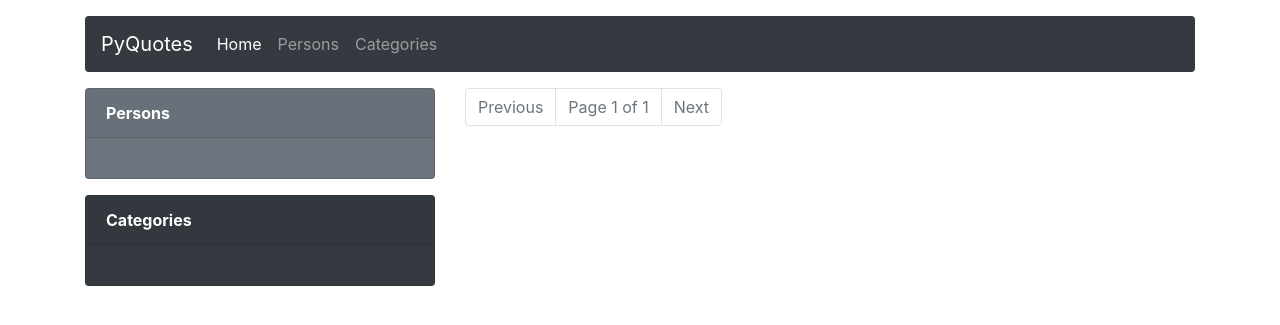
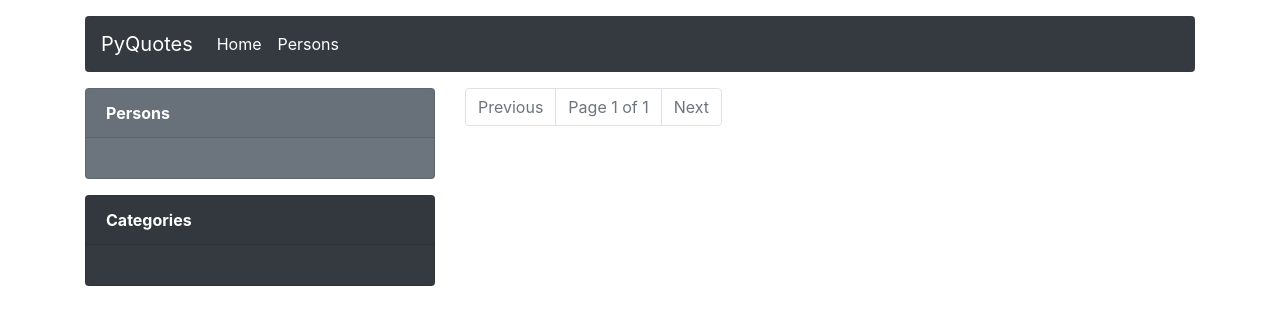
Before and after one commit to mavenium/PyQuotes, a Django app: page / in a window 1280 px wide. Shown: the top 325 px of the page. Run offline with Django 3.2, Linux system fonts and the light colour scheme; data that the repository does not hold is empty; some libraries are stand-ins or nearby versions.

Commit message:
remove Category page url :)

```diff
--- a/templates/master.html
+++ b/templates/master.html
@@ -27,13 +27,10 @@
                   <div class="collapse navbar-collapse" id="navbarNav">
                     <ul class="navbar-nav">
                       <li class="nav-item active">
-                        <a class="nav-link" href="{% url 'index' %}">Home <span class="sr-only">(current)</span></a>
+                        <a class="nav-link" href="{% url 'index' %}">Home</a>
                       </li>
-                      <li class="nav-item">
+                      <li class="nav-item active">
                         <a class="nav-link" href="{% url 'persons' %}">Persons</a>
-                      </li>
-                      <li class="nav-item">
-                        <a class="nav-link" href="#">Categories</a>
                       </li>
                     </ul>
                   </div>
```
